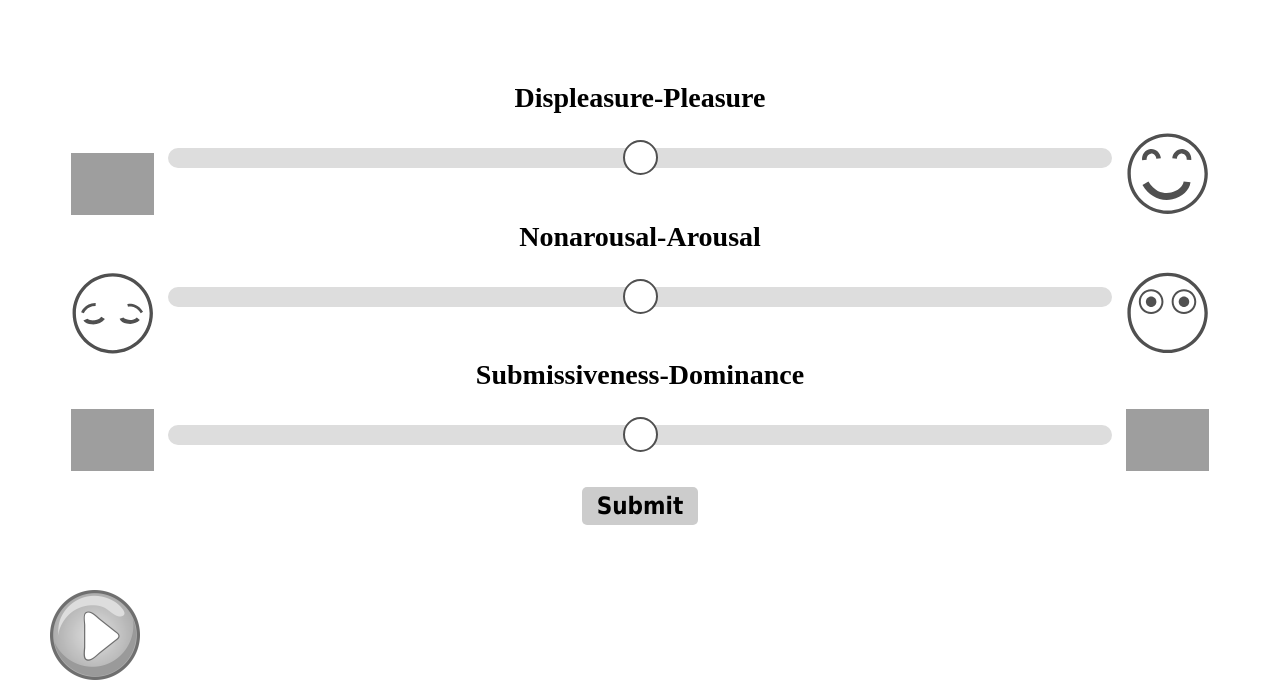
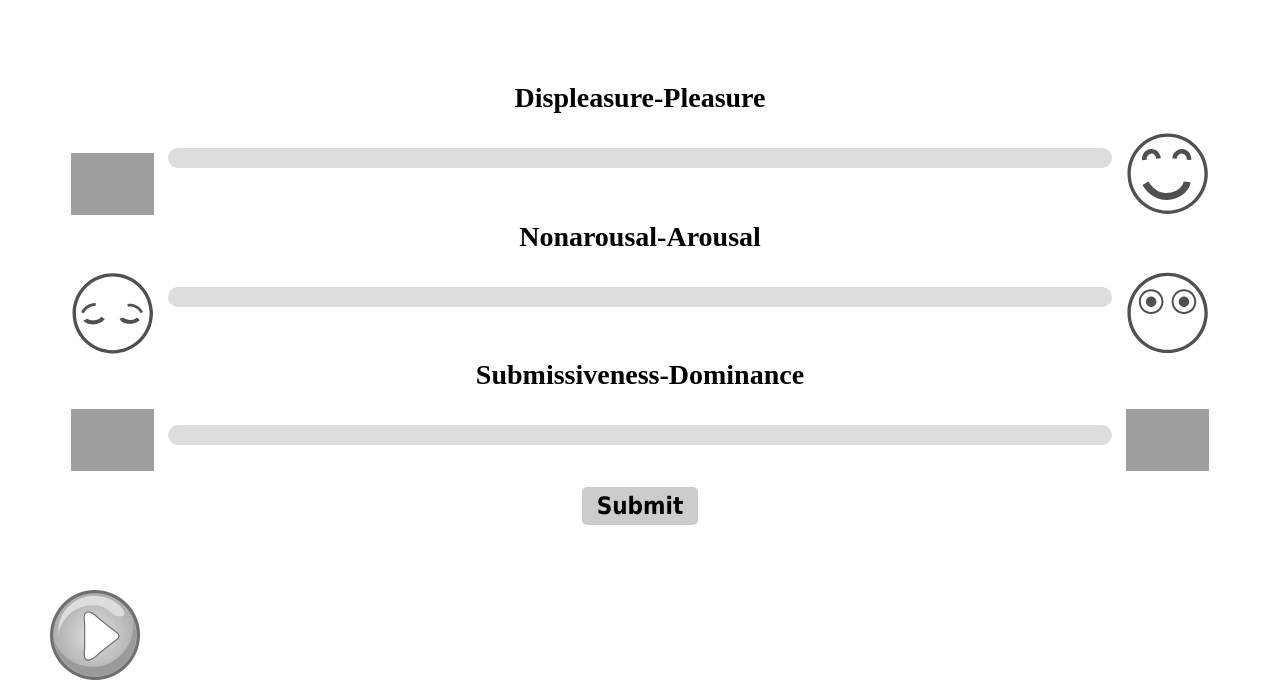
Before and after one commit to minamar/galatea, a Django app: template evalemo/templates/AS.html in a window 1280 px wide. Shown: the top 695 px of the page. Run offline with Django 3.2, Linux system fonts and the light colour scheme; tables that the repository leaves empty hold one stand-in row (values such as "Sample post"); the template is opened without the code that fills it: values that come from a table or form of the project are taken from there, most other values are stand-ins (such as "Sample title", 1, 10 or a date in 2020); some libraries are stand-ins or nearby versions; grey boxes are pictures that could not be loaded.

Commit message:
hide slider thumb

```diff
--- a/evalemo/templates/AS.html
+++ b/evalemo/templates/AS.html
@@ -116,6 +116,10 @@ input[type=range]::-webkit-slider-thumb {
 	margin-top: -8px;
 }
 
+.not-clicked::-webkit-slider-thumb{
+  display:none;
+}
+
 input[type=range]::-webkit-slider-thumb:hover {
 	background: #505050;
 	border: 2px solid white;
@@ -229,15 +233,15 @@ input[type=submit] {
     			<div >
     				{% if field.name == "arousal" %}
 						<object class="arousal_svg" type="image/svg+xml" data="{% static "images/ASsleepy.svg" %}"></object>
-						{% render_field form.arousal type="range" value=".5" min="0" max="1" step=".01" %}
+						{% render_field form.arousal type="range" class='not-clicked' min="0" max="1" step=".01" %}
     					<object class="arousal_svg" type="image/svg+xml" data="{% static "images/ASwideawake.svg" %}"></object>
     				{% elif field.name == "pleasure"%}
     					<object class="arousal_svg" type="image/svg+xml" data="{% static "images/ASunhappy.svg" %}"></object>
-						{% render_field form.pleasure type="range" value=".5" min="0" max="1" step=".01" %}
+						{% render_field form.pleasure type="range" class='not-clicked' min="0" max="1" step=".01" %}
     					<object class="arousal_svg" type="image/svg+xml" data="{% static "images/AShappy.svg" %}"></object>
 					{% else %}
     					<object class="arousal_svg" type="image/svg+xml" data="{% static "images/ASdom_low.svg" %}"></object>
-						{% render_field form.dominance type="range" value=".5" min="0" max="1" step=".01" %}
+						{% render_field form.dominance type="range" class='not-clicked' min="0" max="1" step=".01" %}
 						<object class="arousal_svg" type="image/svg+xml" data="{% static "images/ASdom_high.svg" %}"></object>
 					{% endif %}
 
@@ -263,6 +267,13 @@ input[type=submit] {
 	<script src="{% static 'js/robotutils.js' %}"> </script>
 
 	<script>
+
+	$('.not-clicked').click(function(e){
+  $(this).removeClass('not-clicked');
+  $(this).addClass('clicked');
+});
+
+
 		 var flag = '{{flag}}';
 		 // if (flag==1) {
   	// 		$("#submit_button").hide();
```
